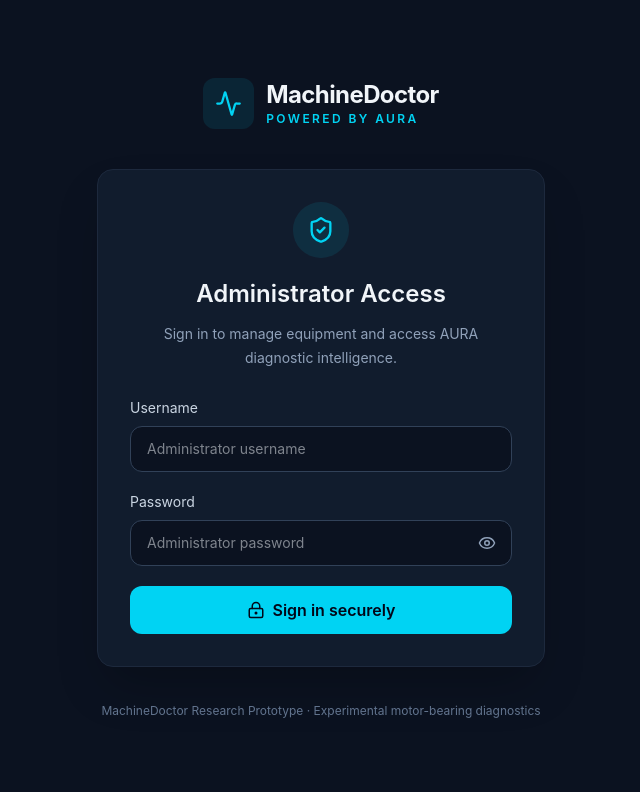
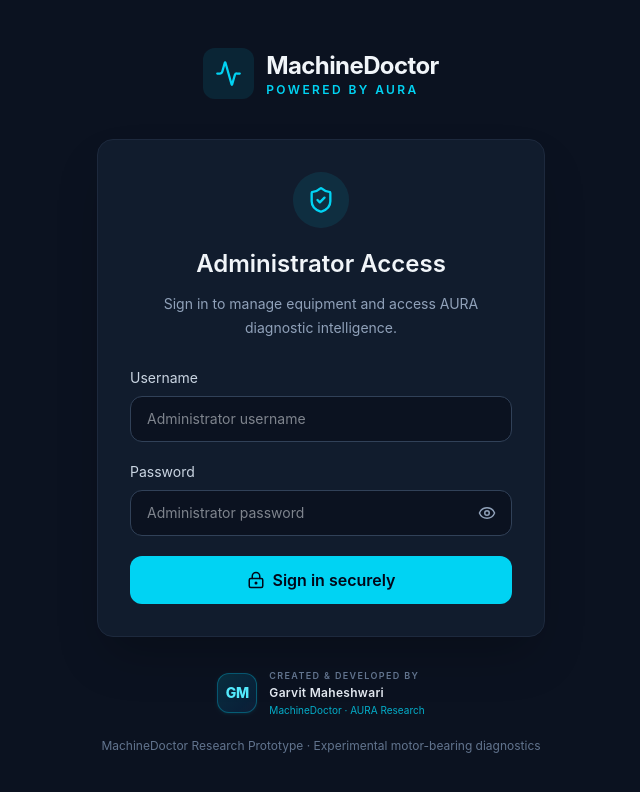
Before and after one commit to Garvit0709/MachineDoctor, a React (Vite) app in the folder frontend/: page / in a window 1280 px wide. Shown: the top 792 px of the page, without its empty margins (319-959 px from the left). Built offline with nearby package versions, Linux system fonts and the light colour scheme; no server answers.

Commit message:
Display GM monogram and Garvit Maheshwari branding

```diff
--- a/frontend/src/components/Dashboard.tsx
+++ b/frontend/src/components/Dashboard.tsx
@@ -1,10 +1,11 @@
-import ModuleErrorBoundary from './ModuleErrorBoundary'
 
 import { lazy, Suspense, useState } from 'react'
 
 import { useAuth } from '../auth/useAuth'
 
 import BackendStatus from './BackendStatus'
+import CreatorCredit from './CreatorCredit'
+import ModuleErrorBoundary from './ModuleErrorBoundary'
 
 import {
   Activity,
@@ -21,9 +22,6 @@ import {
   Settings,
   X,
 } from 'lucide-react'
-
-// Lazy-loaded application modules.
-// Each module is loaded when first requested.
 
 const LiveOverview = lazy(
   () => import('./LiveOverview')
@@ -54,7 +52,6 @@ const navigation = [
   { name: 'Settings', icon: Settings },
 ]
 
-// Loading state for lazily loaded modules.
 function ModuleLoading() {
   return (
     <div
@@ -65,10 +62,6 @@ function ModuleLoading() {
 
       <p className="text-sm font-medium text-slate-300">
         Loading MachineDoctor module...
-      </p>
-
-      <p className="mt-2 text-xs text-slate-500">
-        Preparing your workspace
       </p>
     </div>
   )
@@ -86,10 +79,8 @@ export default function Dashboard() {
     setMobileOpen(false)
   }
 
-  // Sidebar navigation.
   const renderSidebar = (isCollapsed: boolean) => (
     <>
-      {/* Application branding */}
       <div className="flex h-20 items-center justify-between border-b border-slate-800 px-5">
         <div className="flex items-center gap-3 overflow-hidden">
           <div className="shrink-0 rounded-xl bg-cyan-400/10 p-2.5 text-cyan-400">
@@ -119,7 +110,6 @@ export default function Dashboard() {
         </button>
       </div>
 
-      {/* Main navigation */}
       <nav
         className="space-y-1 px-3 py-6"
         aria-label="Main navigation"
@@ -145,21 +135,15 @@ export default function Dashboard() {
                 : 'text-slate-400 hover:bg-slate-800 hover:text-white'
             }`}
           >
-            <Icon
-              size={19}
-              className="shrink-0"
-            />
-
-            {!isCollapsed && (
-              <span>{name}</span>
-            )}
+            <Icon size={19} className="shrink-0" />
+            {!isCollapsed && <span>{name}</span>}
           </button>
         ))}
       </nav>
 
-      {/* AURA research information */}
-      {!isCollapsed && (
-        <div className="mt-auto border-t border-slate-800 p-5">
+      {/* Research information and creator credit */}
+      {!isCollapsed ? (
+        <div className="mt-auto border-t border-slate-800 p-4">
           <div className="rounded-xl border border-cyan-400/10 bg-cyan-400/5 p-4">
             <div className="mb-2 flex items-center gap-2 text-xs font-semibold text-cyan-300">
               <BrainCircuit size={16} />
@@ -171,12 +155,19 @@ export default function Dashboard() {
               Scientific validation is ongoing.
             </p>
           </div>
+
+          <div className="mt-4 border-t border-slate-800 pt-4">
+            <CreatorCredit />
+          </div>
+        </div>
+      ) : (
+        <div className="mt-auto flex justify-center border-t border-slate-800 py-5">
+          <CreatorCredit compact />
         </div>
       )}
     </>
   )
 
-  // Placeholder for future modules.
   const renderPlaceholder = () => (
     <section className="rounded-2xl border border-slate-800 bg-[#111C2D] p-8">
       <div className="mb-4 flex items-center gap-3">
@@ -206,13 +197,10 @@ export default function Dashboard() {
     </section>
   )
 
-  // Render selected application module.
   const renderPage = () => {
     switch (activePage) {
       case 'Overview':
-        return (
-          <LiveOverview onNavigate={selectPage} />
-        )
+        return <LiveOverview onNavigate={selectPage} />
 
       case 'Motor Registry':
         return <MotorRegistry />
@@ -233,7 +221,6 @@ export default function Dashboard() {
 
   return (
     <div className="min-h-screen bg-[#0B1220] text-slate-100">
-
       {/* Mobile navigation */}
       {mobileOpen && (
         <div className="fixed inset-0 z-40 lg:hidden">
@@ -287,8 +274,6 @@ export default function Dashboard() {
       >
         {/* Header */}
         <header className="sticky top-0 z-20 flex h-20 items-center justify-between border-b border-slate-800 bg-[#0B1220]/95 px-5 backdrop-blur md:px-8">
-
-          {/* Left header */}
           <div className="flex items-center gap-4">
             <button
               type="button"
@@ -312,43 +297,32 @@ export default function Dashboard() {
             </div>
           </div>
 
-          {/* Right header */}
           <div className="flex items-center gap-3 md:gap-4">
-
-            {/* Backend connection */}
             <div className="hidden sm:block">
               <BackendStatus />
             </div>
 
-            {/* Research prototype badge */}
             <span className="hidden rounded-full border border-cyan-400/20 bg-cyan-400/10 px-3 py-1.5 text-xs font-medium text-cyan-300 xl:inline-flex">
               RESEARCH PROTOTYPE
             </span>
 
-            {/* Notifications */}
             <Bell
               size={20}
               className="hidden text-slate-400 sm:block"
               aria-hidden="true"
             />
 
-            {/* Administrator username */}
             <span className="hidden max-w-32 truncate text-sm text-slate-400 md:inline">
               {administrator?.username}
             </span>
 
-            {/* Administrator avatar */}
             <div
               className="flex h-9 w-9 shrink-0 items-center justify-center rounded-full bg-cyan-400/10 text-sm font-bold text-cyan-300"
-              title={
-                administrator?.username ??
-                'Administrator'
-              }
+              title={administrator?.username ?? 'Administrator'}
             >
               MD
             </div>
 
-            {/* Logout */}
             <button
               type="button"
               onClick={logout}
--- a/frontend/src/components/Login.tsx
+++ b/frontend/src/components/Login.tsx
@@ -12,6 +12,7 @@ import {
 } from 'lucide-react'
 
 import { useAuth } from '../auth/useAuth'
+import CreatorCredit from './CreatorCredit'
 
 export default function Login() {
   const { login } = useAuth()
@@ -22,7 +23,9 @@ export default function Login() {
   const [loading, setLoading] = useState(false)
   const [error, setError] = useState('')
 
-  async function handleSubmit(event: FormEvent<HTMLFormElement>) {
+  async function handleSubmit(
+    event: FormEvent<HTMLFormElement>,
+  ) {
     event.preventDefault()
 
     if (loading) return
@@ -46,6 +49,7 @@ export default function Login() {
   return (
     <div className="flex min-h-screen items-center justify-center bg-[#0B1220] px-5 py-12 text-slate-100">
       <div className="w-full max-w-md">
+        {/* Application branding */}
         <div className="mb-10 flex items-center justify-center gap-3">
           <div className="rounded-xl bg-cyan-400/10 p-3 text-cyan-400">
             <Activity size={27} />
@@ -55,12 +59,14 @@ export default function Login() {
             <h1 className="text-2xl font-bold tracking-tight">
               MachineDoctor
             </h1>
+
             <p className="text-xs font-semibold tracking-[0.2em] text-cyan-400">
               POWERED BY AURA
             </p>
           </div>
         </div>
 
+        {/* Login card */}
         <div className="rounded-2xl border border-slate-800 bg-[#111C2D] p-8 shadow-2xl">
           <div className="mb-7 text-center">
             <div className="mx-auto mb-5 flex h-14 w-14 items-center justify-center rounded-full bg-cyan-400/10 text-cyan-400">
@@ -77,7 +83,10 @@ export default function Login() {
             </p>
           </div>
 
-          <form onSubmit={handleSubmit} className="space-y-5">
+          <form
+            onSubmit={handleSubmit}
+            className="space-y-5"
+          >
             <div>
               <label
                 htmlFor="username"
@@ -149,7 +158,10 @@ export default function Login() {
                 role="alert"
                 className="flex items-start gap-2 rounded-xl border border-red-500/20 bg-red-500/10 p-3 text-sm text-red-300"
               >
-                <AlertCircle size={18} className="shrink-0" />
+                <AlertCircle
+                  size={18}
+                  className="shrink-0"
+                />
                 <span>{error}</span>
               </div>
             )}
@@ -161,16 +173,23 @@ export default function Login() {
             >
               <LockKeyhole size={18} />
 
-              {loading ? 'Signing in...' : 'Sign in securely'}
+              {loading
+                ? 'Signing in...'
+                : 'Sign in securely'}
             </button>
           </form>
         </div>
 
-        <p className="mt-8 text-center text-xs leading-6 text-slate-500">
-          MachineDoctor Research Prototype
-          {' · '}
-          Experimental motor-bearing diagnostics
-        </p>
+        {/* Creator branding */}
+        <div className="mt-8 flex flex-col items-center gap-4">
+          <CreatorCredit />
+
+          <p className="text-center text-xs leading-6 text-slate-500">
+            MachineDoctor Research Prototype
+            {' · '}
+            Experimental motor-bearing diagnostics
+          </p>
+        </div>
       </div>
     </div>
   )
```
Lines whose indentation alone changed are shown as unchanged.
